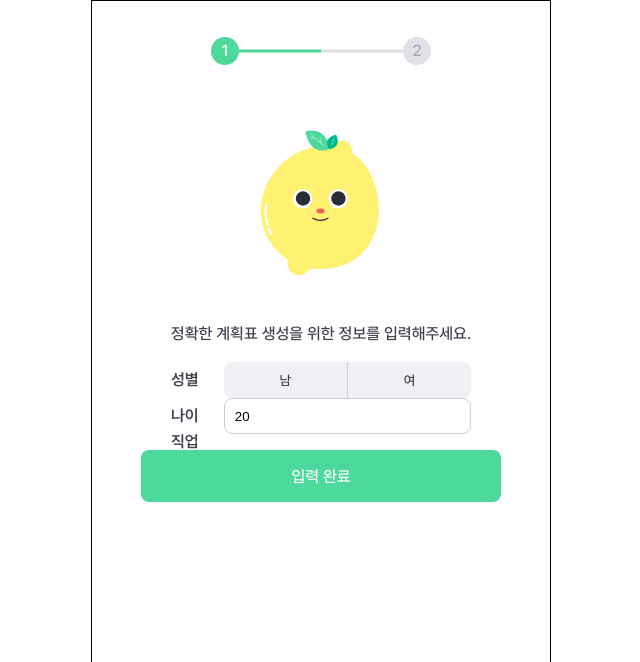
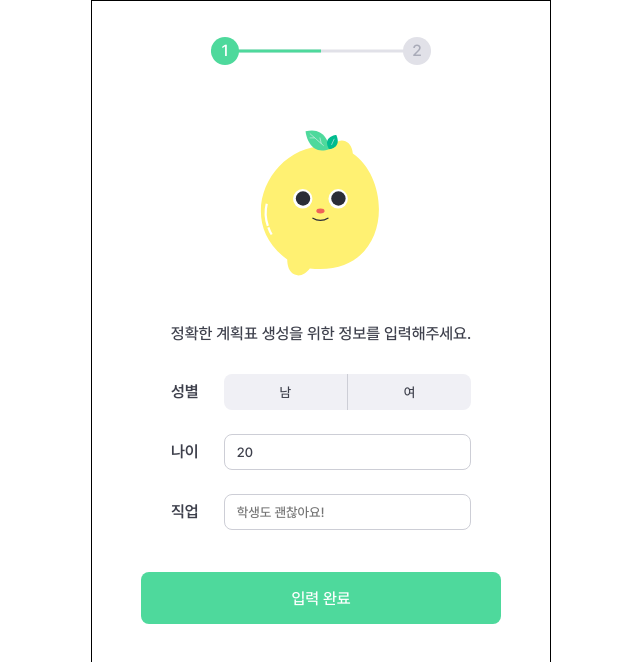
Before and after one commit to our-bbang/ggumtle_frontend, a React (Vite) app: page /userinfo in a window 1280 px wide. Shown: the top 662 px of the page, without its empty margins (319-959 px from the left). Built offline with nearby package versions, Linux system fonts and the light colour scheme.

Commit message:
feat: 직업 입력창까지 UI 구현

```diff
--- a/src/components/common/Inputs/InputBox.tsx
+++ b/src/components/common/Inputs/InputBox.tsx
@@ -10,6 +10,8 @@ interface InputBoxPropsType extends HTMLAttributes<HTMLDivElement> {
   borderRadius?: string;
   type?: string;
   min?: number;
+  maxLength?: number;
+  placeholder?: string;
   value: any;
   setValue: SetterOrUpdater<any>;
 }
@@ -51,7 +53,7 @@ const InputBoxContainer = styled.div<{
 const StyledInput = styled.input<{ borderRadius?: string }>`
   width: 100%;
   height: 100%;
-  padding: 0 10px;
+  padding: 0 12px;
 
   ${({ borderRadius = '8px' }) => css`
     border-radius: ${borderRadius};
@@ -66,4 +68,7 @@ const StyledInput = styled.input<{ borderRadius?: string }>`
   &.filled {
     border: 1px solid ${({ theme }) => theme.colors.green};
   }
+
+  font-family: 'PretendardMedium';
+  color: ${({ theme }) => theme.colors.gray_800};
 `;
--- a/src/components/userinfo/InputWrapper.tsx
+++ b/src/components/userinfo/InputWrapper.tsx
@@ -6,18 +6,20 @@ interface InputWrapperPropsType {
 }
 export const InputWrapper = ({ name, children }: InputWrapperPropsType) => {
   return (
-    <FormWrapperContainer>
+    <InputWrapperContainer>
       <Name>{name}</Name>
       {children}
-    </FormWrapperContainer>
+    </InputWrapperContainer>
   );
 };
 
-const FormWrapperContainer = styled.div`
+const InputWrapperContainer = styled.div`
   width: 100%;
 
   display: flex;
   align-items: center;
+
+  margin: 12px 0;
 `;
 
 const Name = styled.div`
--- a/src/components/userinfo/UserInputs.tsx
+++ b/src/components/userinfo/UserInputs.tsx
@@ -1,6 +1,6 @@
 import styled from 'styled-components';
 import { useRecoilState } from 'recoil';
-import { genderState, ageState } from '@recoil/userinput';
+import { genderState, ageState, jobState } from '@recoil/userinput';
 
 import { InputWrapper } from './InputWrapper';
 import { RadioSelection } from '@components/common/Inputs/RadioSelection';
@@ -9,6 +9,7 @@ import { InputBox } from '@components/common/Inputs/InputBox';
 export const UserInputs = () => {
   const [gender, setGender] = useRecoilState(genderState);
   const [age, setAge] = useRecoilState(ageState);
+  const [job, setJob] = useRecoilState(jobState);
 
   return (
     <UserInputsContainer>
@@ -33,7 +34,17 @@ export const UserInputs = () => {
           setValue={setAge}
         />
       </InputWrapper>
-      <InputWrapper name="직업"></InputWrapper>
+      <InputWrapper name="직업">
+        <InputBox
+          width="100%"
+          height="36px"
+          type="text"
+          value={job}
+          setValue={setJob}
+          maxLength={20}
+          placeholder="학생도 괜찮아요!"
+        />
+      </InputWrapper>
     </UserInputsContainer>
   );
 };
@@ -43,4 +54,6 @@ const UserInputsContainer = styled.div`
   display: flex;
   flex-direction: column;
   align-items: center;
+
+  margin-bottom: 30px;
 `;
```
